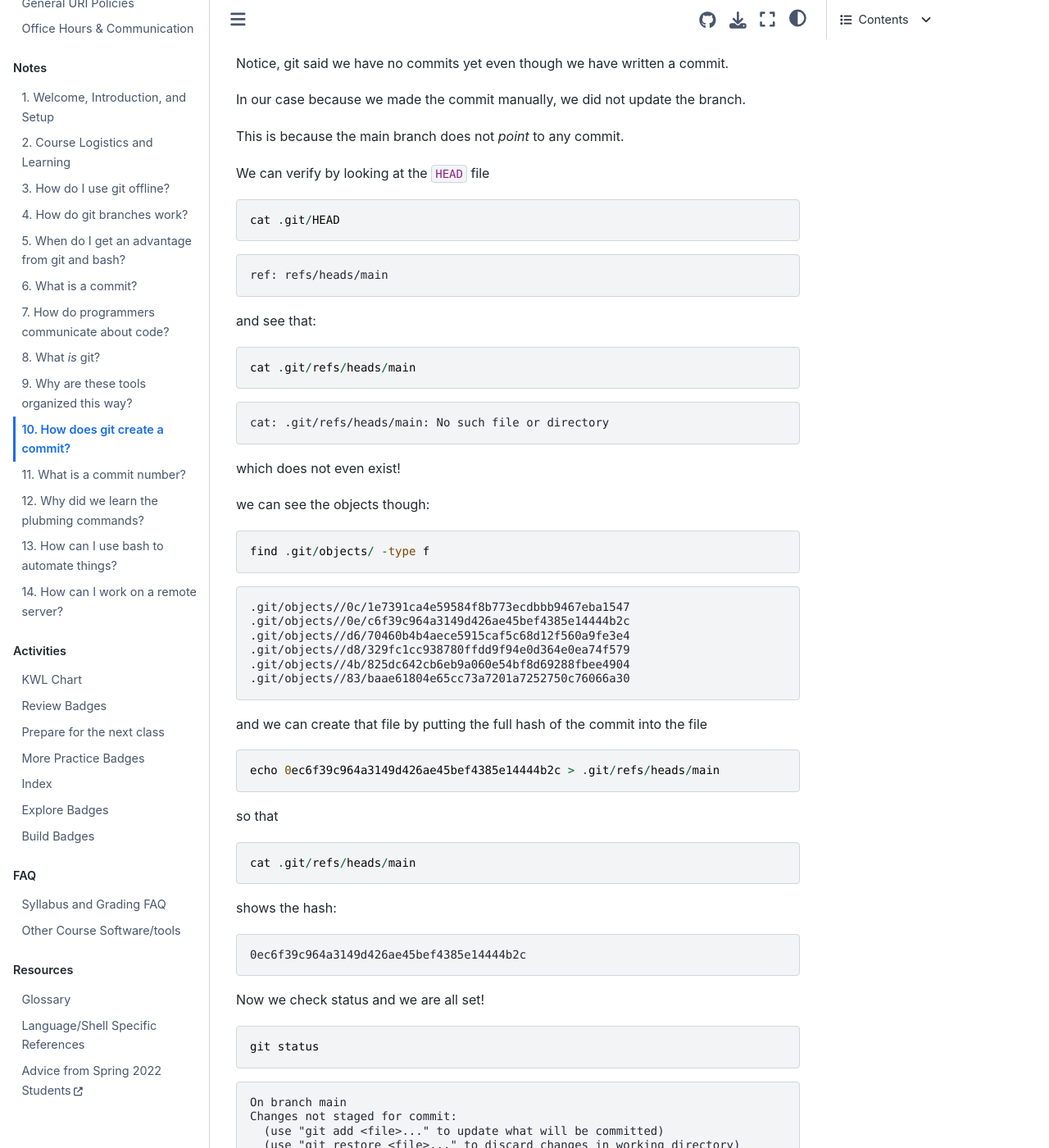
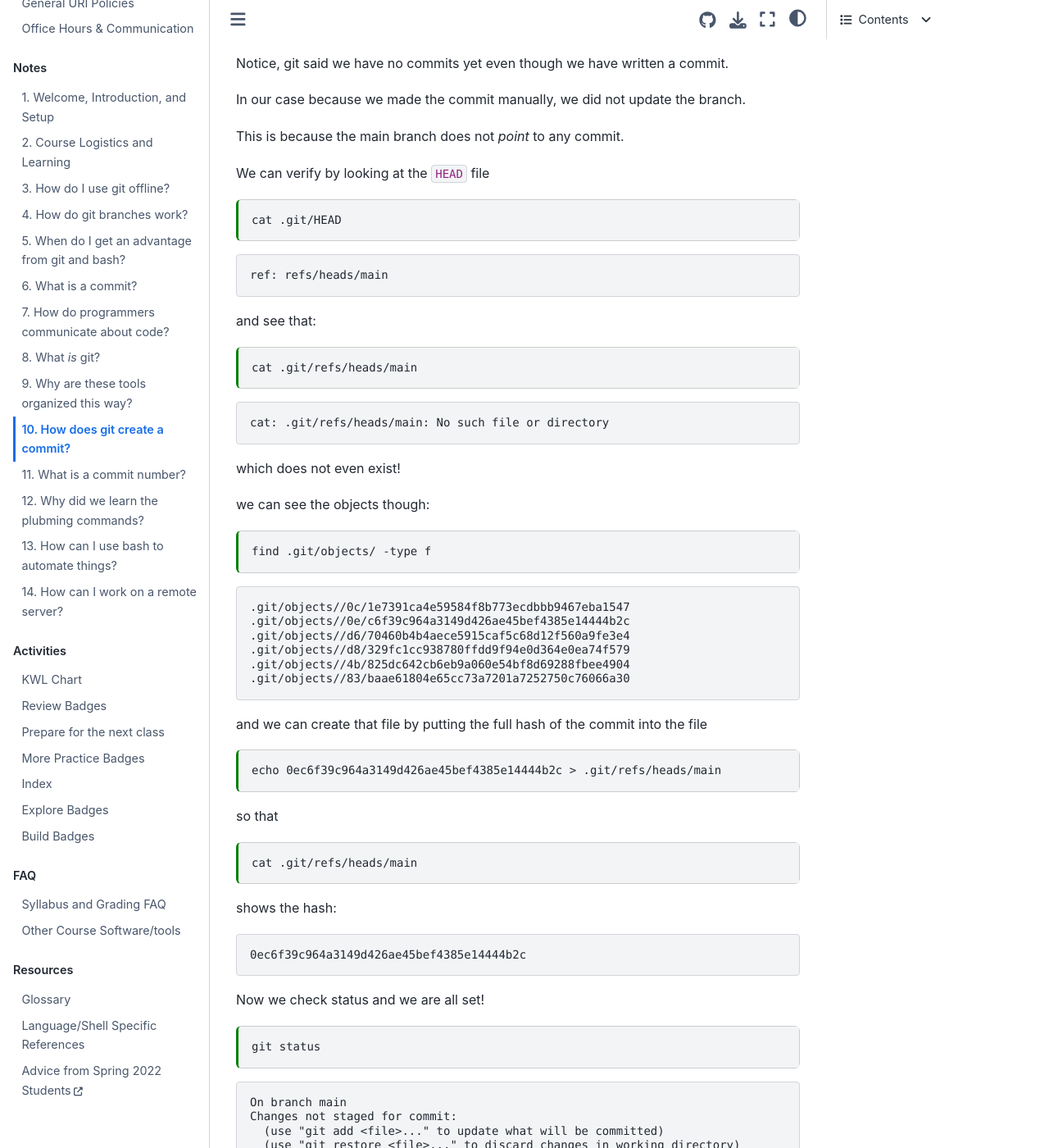
Before and after one commit to introcompsys/fall2023, a Jupyter Book: the page built from notes/2023-10-12.md, in a window 1280 px wide and 1400 px high, scrolled down 16958 px. Shown: the whole window at 82% size. Built offline with Jupyter Book 1.0.4 settings and Sphinx 7.4.7 and the Sphinx Book theme 1.1.4, drawn with Linux system fonts in a browser that asks for light colours; pages that are not in the unit, such as notebooks, are missing from menus; some of the changed text lies outside the part shown.

Commit message:
minor fixes

````diff
--- a/notes/2023-10-12.md
+++ b/notes/2023-10-12.md
@@ -36,7 +36,8 @@
 
 Let's look at the github inclass repo.
 
-```
+```{code-cell} bash
+:tags: ["skip-execution"]
 cd Documents/inclass/systems/github-inclass-fa23-brownsarahm/
 ```
 
@@ -330,7 +331,6 @@
 
 
 ```{mermaid}
-
 classDiagram
     class tree{
     List:
@@ -780,7 +780,8 @@
 ## Writing a tree
 
 Now we can write a tre  and it will have content.
-```
+```{code-cell} bash
+:tags: ["skip-execution"]
 git write-tree
 ```
 
@@ -789,7 +790,8 @@
 ```
 
 Lets examine the tree, first check the type
-```
+```{code-cell} bash
+:tags: ["skip-execution"]
 git cat-file -t d832
 ```
 
@@ -798,7 +800,8 @@
 ```
 
 and now we can look at its contents
-```
+```{code-cell} bash
+:tags: ["skip-execution"]
 git cat-file -p d832
 ```
 
@@ -840,7 +843,8 @@
 
 Now two of our objects are linked! the tree points to the blob of the first version of the file.  We are getting closer to what would happend when we make a commit with a porcelain command.
 
-```
+```{code-cell} bash
+:tags: ["skip-execution"]
 git status
 ```
 
@@ -867,7 +871,8 @@
 We can echo a commit message through a pipe into the commit-tree plumbing function to commit a particular hashed object.
 
 
-```
+```{code-cell} bash
+:tags: ["skip-execution"]
 echo "first commit" | git commit-tree d8329
 ```
 
@@ -886,7 +891,8 @@
 
 We can also look at its type
 
-```
+```{code-cell} bash
+:tags: ["skip-execution"]
 git cat-file -t 0ec6
 ```
 
@@ -896,7 +902,8 @@
 
 and we can look at the content
 
-```
+```{code-cell} bash
+:tags: ["skip-execution"]
 git cat-file -p 0ec6
 ```
 
@@ -911,7 +918,8 @@
 
 Now we check the final status of our repo
 
-```
+```{code-cell} bash
+:tags: ["skip-execution"]
 git status
 ```
 
@@ -994,7 +1002,8 @@
 
 
 We can verify by looking at the `HEAD` file
-```
+```{code-cell} bash
+:tags: ["skip-execution"]
 cat .git/HEAD
 ```
 
@@ -1003,7 +1012,8 @@
 ```
 
 and see that:
-```
+```{code-cell} bash
+:tags: ["skip-execution"]
 cat .git/refs/heads/main
 ```
 
@@ -1015,7 +1025,8 @@
 
 we can see the objects though:
 
-```
+```{code-cell} bash
+:tags: ["skip-execution"]
 find .git/objects/ -type f
 ```
 
@@ -1031,12 +1042,14 @@
 and we can create that file by putting the full hash of the commit into the file
 
 
-```
+```{code-cell} bash
+:tags: ["skip-execution"]
 echo 0ec6f39c964a3149d426ae45bef4385e14444b2c > .git/refs/heads/main
 ```
 
 so that
-```
+```{code-cell} bash
+:tags: ["skip-execution"]
 cat .git/refs/heads/main
 ```
 
@@ -1048,7 +1061,8 @@
 Now we check status and we are all set!
 
 
-```
+```{code-cell} bash
+:tags: ["skip-execution"]
 git status
 ```
 
````
Also changed, not shown: notes/2023-10-17.md (+3 -2 lines).
